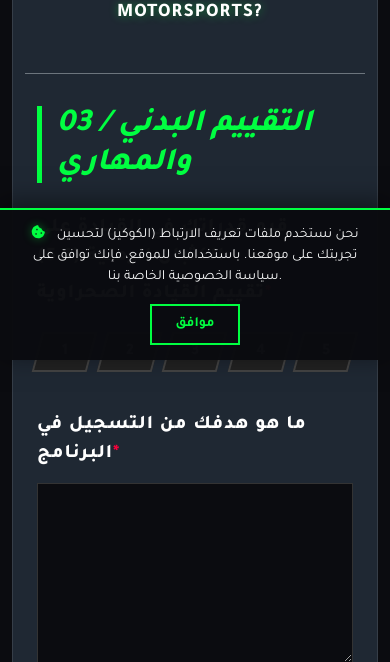
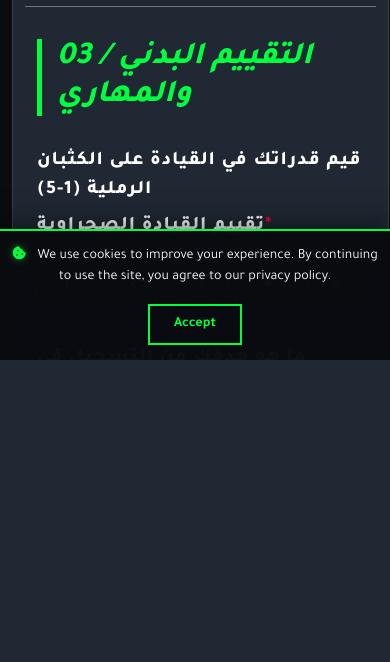
Before and after one commit to Hassan-Alhaji/dakar-registration, a Django app: page /en/register/ in a window 390 px wide. Shown: the part 2240-2902 px from the top of the page. After the commit the page ends 2600 px from the top, so only its background shows below. Run offline with Django 4.2, Linux system fonts and the light colour scheme; the visitor is signed in with stand-in values (Sample User, id 1); data that the repository does not hold is empty; some libraries are stand-ins or nearby versions; some web fonts are replaced.

Commit message:
Fix sticky footer for mobile Safari and correct cookie translation

```diff
--- a/templates/base.html
+++ b/templates/base.html
@@ -41,6 +41,7 @@
             overflow-x: hidden;
             max-width: 100vw;
             position: relative;
+            height: 100%;
         }
 
         body {
@@ -48,15 +49,17 @@
             background-color: var(--carbon-black);
             color: var(--light-gray);
             scroll-behavior: smooth;
-            display: flex;
-            flex-direction: column;
+            display: grid;
+            grid-template-rows: 1fr auto;
             min-height: 100vh;
+            min-height: 100dvh;
+            margin: 0;
         }
 
         main {
-            flex: 1 0 auto;
             display: flex;
             flex-direction: column;
+            width: 100%;
         }
 
         /* Typography */
@@ -533,10 +536,14 @@
         <div class="container d-flex flex-column flex-md-row align-items-center justify-content-between">
             <p class="mb-3 mb-md-0 text-light small pe-md-4 text-center text-md-start">
                 <i class="fas fa-cookie-bite text-neon me-2"></i>
-                {% trans "نحن نستخدم ملفات تعريف الارتباط (الكوكيز) لتحسين تجربتك على موقعنا. باستخدامك للموقع، فإنك توافق على سياسة الخصوصية الخاصة بنا." %}
+                {% if LANGUAGE_CODE == 'en' %}
+                    We use cookies to improve your experience. By continuing to use the site, you agree to our privacy policy.
+                {% else %}
+                    نحن نستخدم ملفات تعريف الارتباط (الكوكيز) لتحسين تجربتك على موقعنا. باستخدامك للموقع، فإنك توافق على سياسة الخصوصية الخاصة بنا.
+                {% endif %}
             </p>
             <button id="accept-cookies" class="btn btn-outline-neon btn-sm text-nowrap px-4 py-2 fw-bold">
-                {% trans "موافق" %}
+                {% if LANGUAGE_CODE == 'en' %}Accept{% else %}موافق{% endif %}
             </button>
         </div>
     </div>
```
